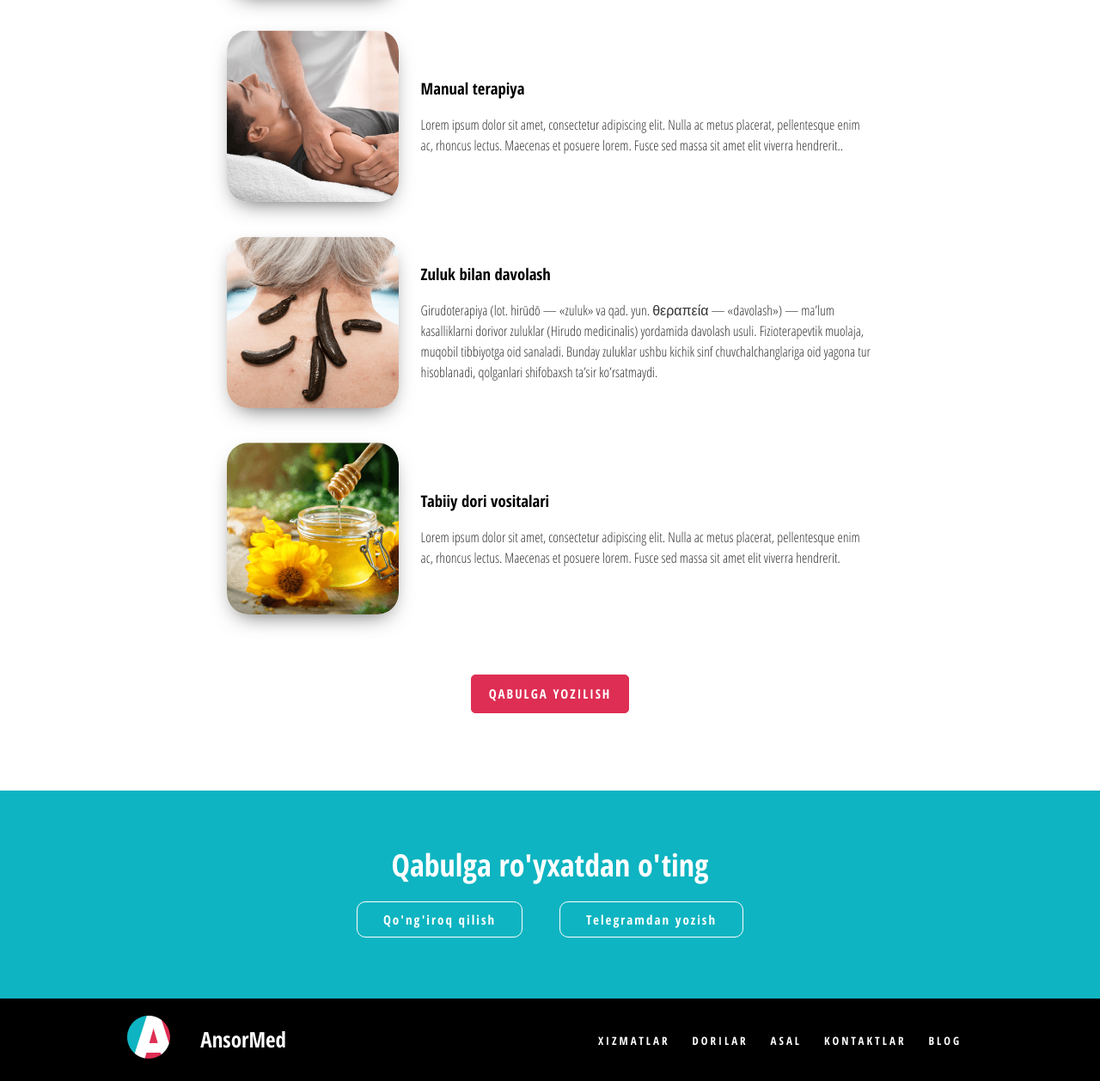
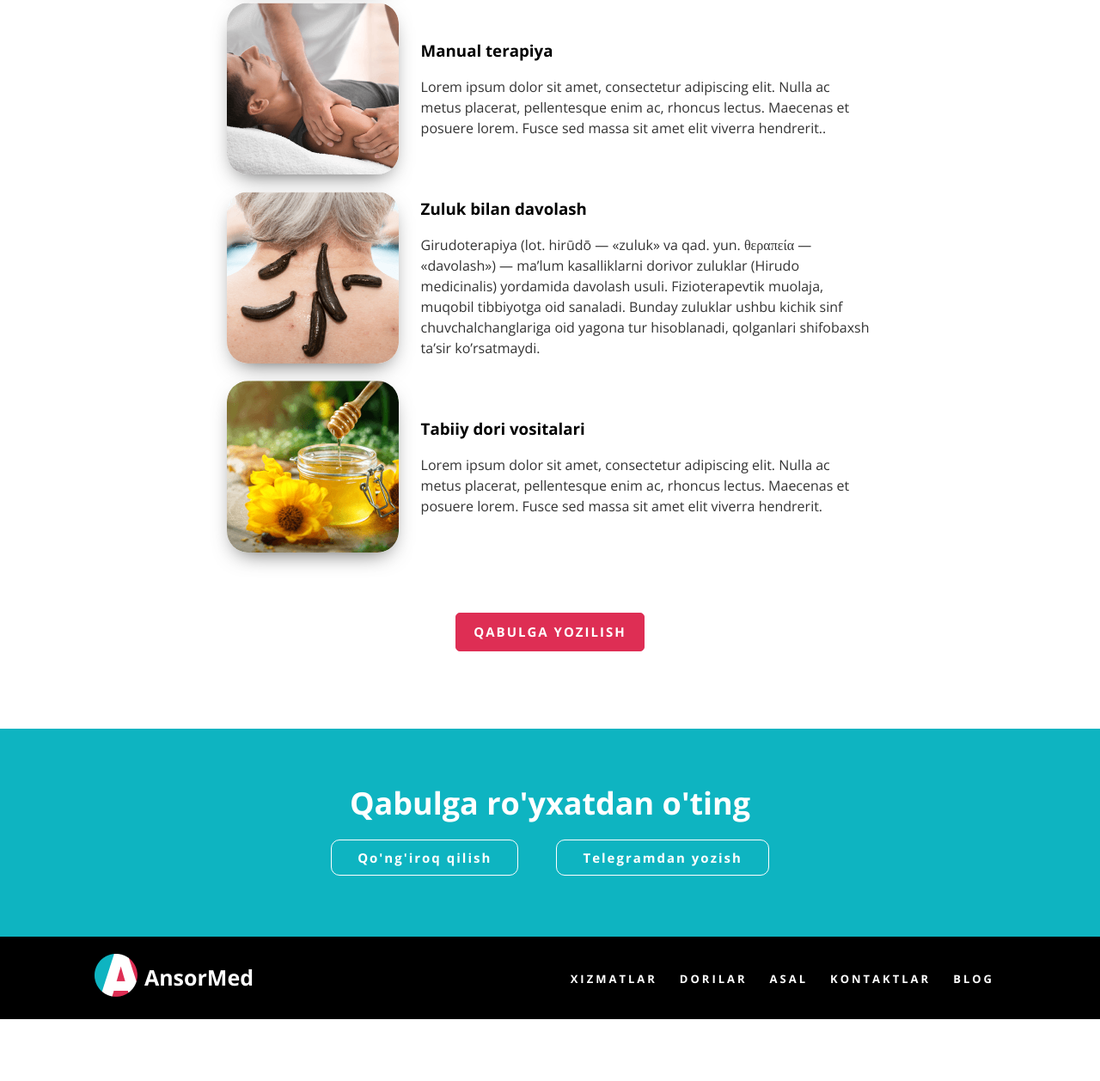
Before and after one commit to Ilkhomjon2604/AnsorMed, a plain HTML site: page index.html in a window 1280 px wide. Shown: the part 1029-2287 px from the top of the page at 86% size. After the commit the page ends 2215 px from the top, so only its background shows below. Drawn offline with nearby package versions, Linux system fonts and the light colour scheme.

Commit message:
header tags, shrifts, div names, alt etc changed

```diff
--- a/css/style.css
+++ b/css/style.css
@@ -7,16 +7,21 @@
 }
 
 body{
-  font-family: 'Open Sans Condensed', sans-serif;
+  font-family: "Open Sans"  ,'Open Sans Condensed';
   line-height: 1.5;
+  font-size: 16px;
+  max-width: 1800px;
+  margin: 0 auto;
 
 }
 
 .container{
-  max-width: 1500px;
-  width: 80%;
-  margin: auto;
+  max-width: 1140px;
+  width: 100%;
+  margin: 0  auto;
+  padding: 0 20px ;
 }
+
 .container-2x{
   max-width: 1500px;
   width: 65%;
--- a/index.html
+++ b/index.html
@@ -6,6 +6,9 @@
   <meta name="viewport" content="width=device-width, initial-scale=1.0">
   <link rel="preconnect" href="https://fonts.googleapis.com">
   <link rel="preconnect" href="https://fonts.gstatic.com" crossorigin>
+  <link rel="preconnect" href="https://fonts.googleapis.com">
+  <link rel="preconnect" href="https://fonts.gstatic.com" crossorigin>
+  <link href="https://fonts.googleapis.com/css2?family=Open+Sans:wght@300;400;700;800&display=swap" rel="stylesheet">
   <link href="https://fonts.googleapis.com/css2?family=Open+Sans+Condensed:ital,wght@0,300;0,700;1,300&display=swap" rel="stylesheet">
 
   <link rel="shortcut icon" href="img/logo-icon.png" type="image/x-icon">
@@ -57,7 +60,7 @@
 
           </div>
 
-          <img src="img/hero-img.png" alt="Doctor brat ))" height="500" srcset="img/hero-img.png 1x, img/hero-img@2x.png 2x">
+          <img src="img/hero-img.png" alt="picture of the doctor" height="500" srcset="img/hero-img.png 1x, img/hero-img@2x.png 2x">
 
         </div>
 
@@ -69,11 +72,12 @@
 
   <main>
     <div class="container-2x">
-      <div class="services">
+      <section class="services">
 
-        <h1 id="xizmatlar"> Xizmatlar</h1>
+        <h2 id="xizmatlar"> Xizmatlar</h2>
+        <ul>
 
-        <div class="single-service">
+          <li class="single-service">
 
             <img src="img/image1.png" alt="hijoma style img" width="200" height="200" srcset="img/image1.png 1x, img/image1@2x 2x">
 
@@ -84,9 +88,10 @@
               <p>Imom Termiziy Abdulloh ibn Abbos raziyallohu anhumodan rivoyat qilgan hadisda rasululloh sallallohu alayhi va sallam dedilar: «Sizlar hijoma qiladigan kunlaringizning eng yaxshisi 17, 19 va 21-kunlardir» (bu kunlar hijrij-kamariy hisobdagi oylar kunlaridir).</p>
 
             </div>
-        </div>
 
-        <div class="single-service">
+          </li>
+
+          <li class="single-service">
 
             <img src="img/image2.png" alt="manual terapiya" width="200" height="200" srcset="img/image2.png 1x, img/image2@2x 2x">
 
@@ -97,9 +102,9 @@
               <p>Lorem ipsum dolor sit amet, consectetur adipiscing elit. Nulla ac metus placerat, pellentesque enim ac, rhoncus lectus. Maecenas et posuere lorem. Fusce sed massa sit amet elit viverra hendrerit..</p>
 
             </div>
-        </div>
+          </li>
 
-        <div class="single-service">
+          <li class="single-service">
 
             <img src="img/image3.png" alt="Zuluk bilan davolash" width="200" height="200" srcset="img/image3.png 1x, img/image3@2x 2x">
 
@@ -110,9 +115,9 @@
               <p>Girudoterapiya (lot. hirūdō — «zuluk» va qad. yun. θεραπεία — «davolash») — ma’lum kasalliklarni dorivor zuluklar (Hirudo medicinalis) yordamida davolash usuli. Fizioterapevtik muolaja, muqobil tibbiyotga oid sanaladi. Bunday zuluklar ushbu kichik sinf chuvchalchanglariga oid yagona tur hisoblanadi, qolganlari shifobaxsh ta’sir ko’rsatmaydi.</p>
 
             </div>
-        </div>
+          </li>
 
-        <div class="single-service">
+          <li class="single-service">
 
             <img src="img/image3-1.png" alt="Tabiiy dori vositalari" width="200" height="200" srcset="img/image3-1.png 1x, img/image3-1@2x 2x">
 
@@ -123,14 +128,18 @@
               <p>Lorem ipsum dolor sit amet, consectetur adipiscing elit. Nulla ac metus placerat, pellentesque enim ac, rhoncus lectus. Maecenas et posuere lorem. Fusce sed massa sit amet elit viverra hendrerit.</p>
 
             </div>
-        </div>
+          </li>
+
+        </ul>
 
         <a href="#cta" class="btn m-t"> Qabulga Yozilish</a>
 
+      </section>
+
     </div>
 
-    </div>
-    <div id="cta">
+
+    <section id="cta">
       <h2>Qabulga ro'yxatdan o'ting</h2>
 
       <div class="contact-options">
@@ -138,13 +147,14 @@
         <a href="#" class="btn-contact">Telegramdan yozish</a>
 
       </div>
-    </div>
+    </section>
 
   </main>
 
   <footer>
 
-    <div class=" container navbar">
+    <div class=" container">
+      <div class="navbar">
 
         <div class="logo">
           <a href="index.html"><img src="img/logo-icon.png" alt="Logo" width="50" height="50"></a>
@@ -160,6 +170,9 @@
           <li><a href="#"> Blog</a></li>
 
         </ul>
+      </div>
+
+
 
     </div>
   </footer>
```
Lines whose indentation alone changed are shown as unchanged.
